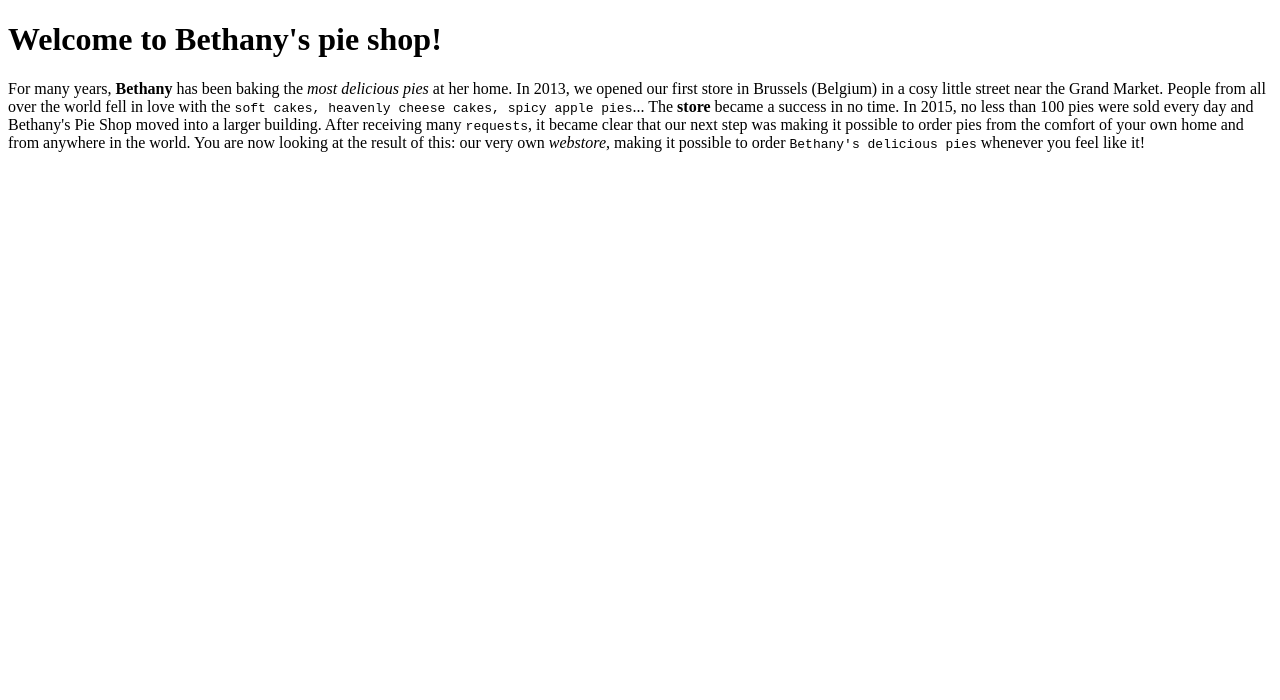
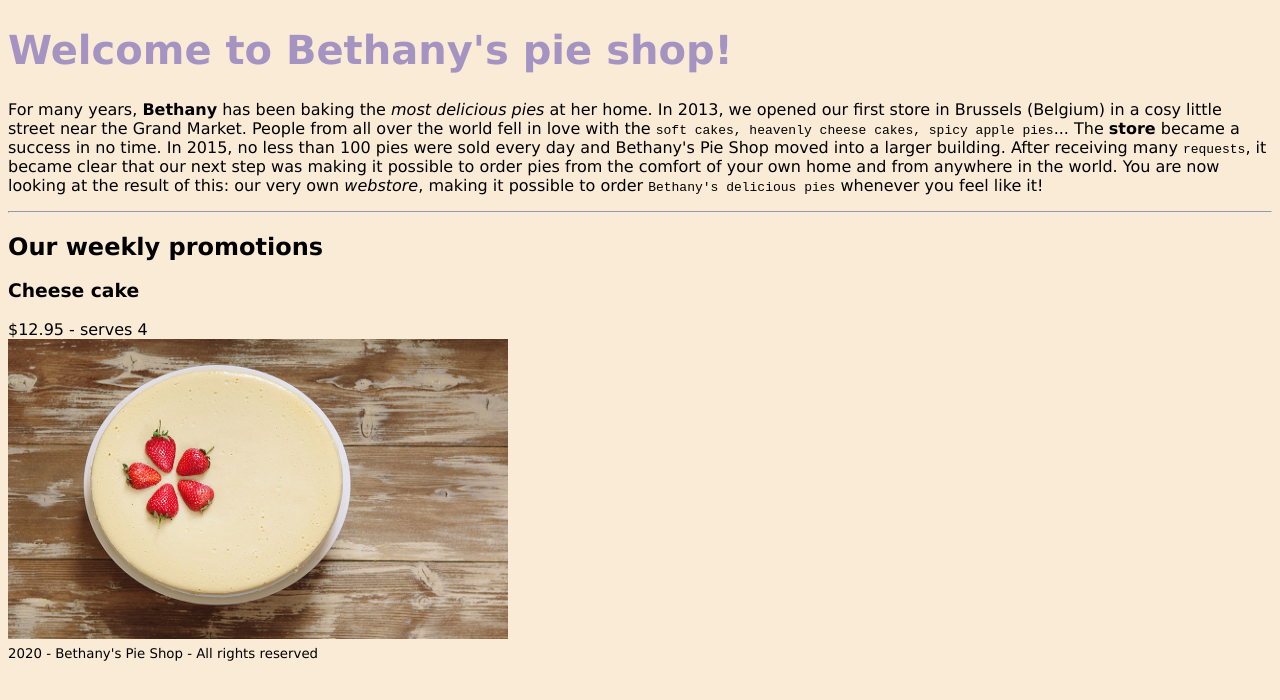
Before and after one commit to shivsan/learning-html, a plain HTML site: page index.html in a window 1280 px wide. Drawn offline with Linux system fonts and the light colour scheme.

Commit message:
Lesson 1 - headings - text styling - style - image

```diff
--- a/index.html
+++ b/index.html
@@ -7,8 +7,8 @@
         <meta name="description" content="Bethany's pie shop">
         <meta name="viewport" content="width=device-width, initial-scale=1">
     </head>
-    <body>
-        <h1>Welcome to Bethany's pie shop!</h1>
+    <body style="background-color: antiquewhite;font-family: Verdana; ">
+        <h1 style="font-size: 40px;color: #a593c2;">Welcome to Bethany's pie shop!</h1>
         <p>
             For many years, <b>Bethany</b> has been baking the <em>most delicious pies</em> at her home. In 2013, we opened our first
 store in Brussels (Belgium) in a cosy little street near the Grand Market. People from all over the world fell in love
@@ -18,5 +18,13 @@ After receiving many <code>requests</code>, it became clear that our next step w
 comfort of your own home and from anywhere in the world. You are now looking at the result of this: our very own
 <var>webstore</var>, making it possible to order <kbd>Bethany's delicious pies</kbd> whenever you feel like it!
         </p>
+        <hr/>
+        <h2>Our weekly promotions</h2>
+        <h3>Cheese cake</h3>
+        $12.95 - serves 4
+        <br>
+    <img src="cheesecake.jpg" width="500px" height="300px"/>
+    <br>
+        <small>2020 - Bethany's Pie Shop - All rights reserved</small>
     </body>
 </html>
```
Also changed, not shown: cheesecake.jpg (added).
